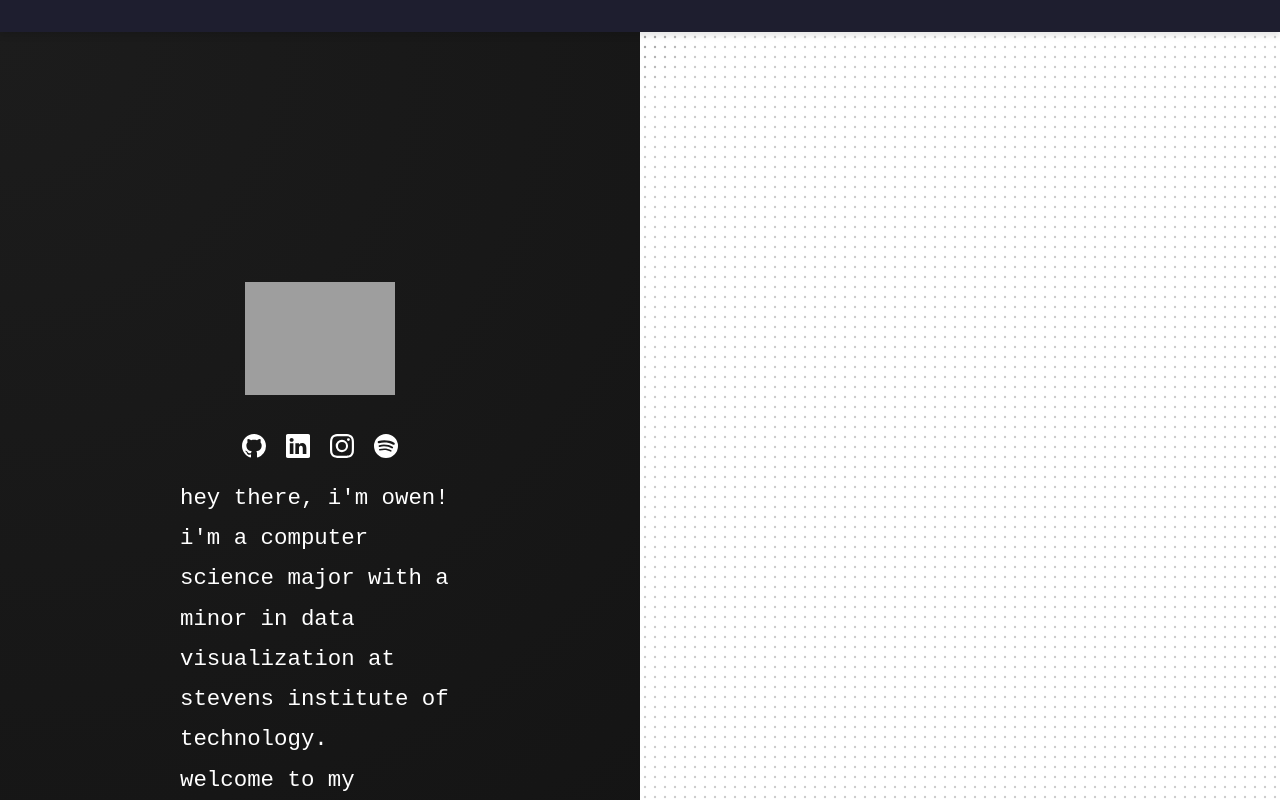
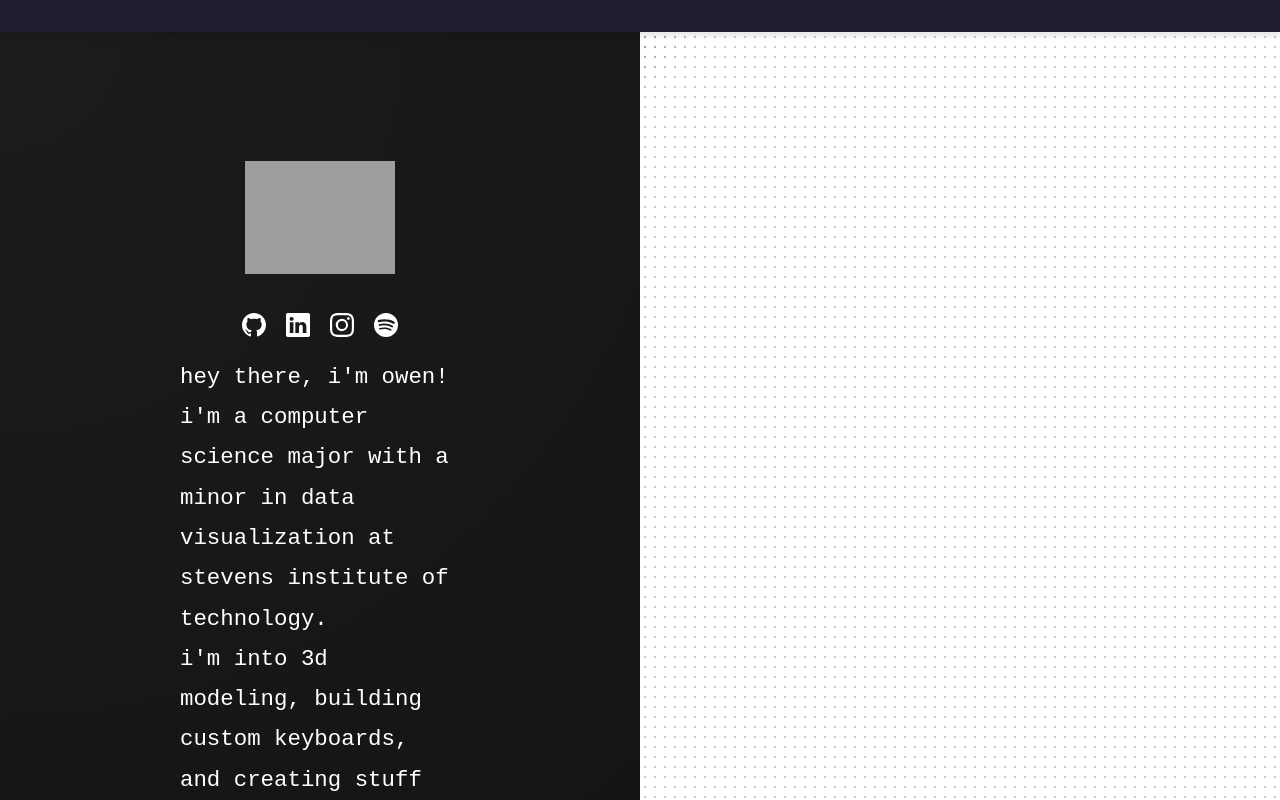
Before and after one commit to owenungaro/owenungaro.github.io, a plain HTML site: page index.html in a window 1280 px wide. Drawn offline with Linux system fonts and the light colour scheme; grey boxes are pictures that could not be loaded.

Commit message:
Updated text

```diff
--- a/home.css
+++ b/home.css
@@ -6,7 +6,7 @@
 
   html, body {
     height: 100%;
-    font-family: Arial, sans-serif;
+    font-family: 'Poppins', sans-serif;
     overflow-x: hidden;
     overflow-y: auto;
     background: #000000;
--- a/index.html
+++ b/index.html
@@ -5,6 +5,9 @@
   <meta name="viewport" content="width=device-width, initial-scale=1.0">
   <title>Main</title>
   <link rel="stylesheet" href="home.css">
+  <link href="https://fonts.googleapis.com/css2?family=Titillium+Web:wght@400;600;700&display=swap" rel="stylesheet">
+  <link href="https://fonts.googleapis.com/css2?family=Poppins:wght@400;600;700&display=swap" rel="stylesheet">
+
 </head>
 <body>
     <nav>
@@ -25,7 +28,7 @@
           <div class="intro">
             <p>
               hey there, i'm owen! i'm a computer science major with a minor in data visualization at stevens institute of technology.<br>
-              welcome to my digital playground!
+              i'm into 3d modeling, building custom keyboards, and creating stuff that looks cool and works well. this is where i share a bit of all that.
             </p>
           </div>
         </div>
```
